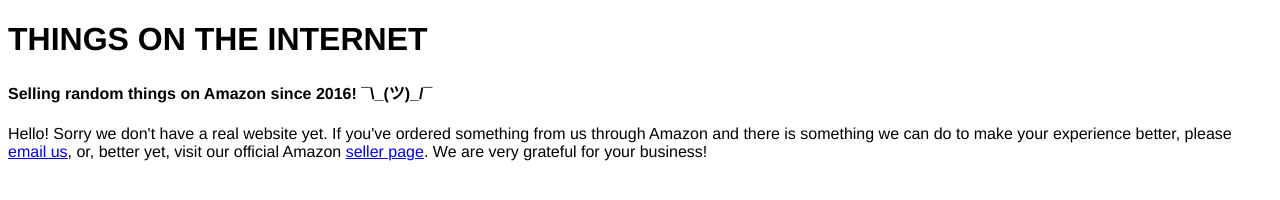
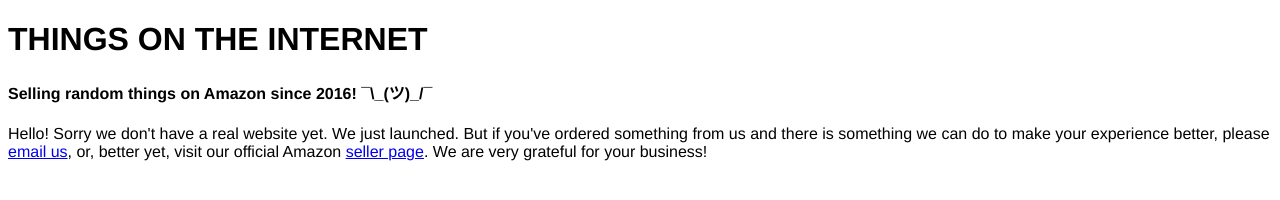
Before and after one commit to thingsontheinternet/thingsontheinternet.github.io, a plain HTML site: page index.html in a window 1280 px wide. Drawn offline with Linux system fonts and the light colour scheme.

Commit message:
Version 1.0.1
copy update

```diff
--- a/index.html
+++ b/index.html
@@ -10,7 +10,7 @@
 
     <h1>THINGS ON THE INTERNET</h1>
     <h4>Selling random things on Amazon since 2016! ¯\_(ツ)_/¯</h4>
-    <p>Hello! Sorry we don't have a real website yet. If you've ordered something from us through Amazon and there is something we can do to make your experience better, please <a href="mailto:thingsontheinternetinfo@gmail.com?Subject=TOTI%20Customer%20Support" title="thingsontheinternetinfo@gmail.com" target="_top">email us<a/>, or, better yet, visit our official Amazon <a href="http://www.amazon.com/shops/thingsontheinternet" title="www.amazon.com/shops/thingsontheinternet">seller page</a>. We are very grateful for your business!</p>
+    <p>Hello! Sorry we don't have a real website yet. We just launched. But if you've ordered something from us and there is something we can do to make your experience better, please <a href="mailto:thingsontheinternetinfo@gmail.com?Subject=TOTI%20Customer%20Support" title="thingsontheinternetinfo@gmail.com" target="_top">email us<a/>, or, better yet, visit our official Amazon <a href="http://www.amazon.com/shops/thingsontheinternet" title="www.amazon.com/shops/thingsontheinternet">seller page</a>. We are very grateful for your business!</p>
 
   </body>
 
```
